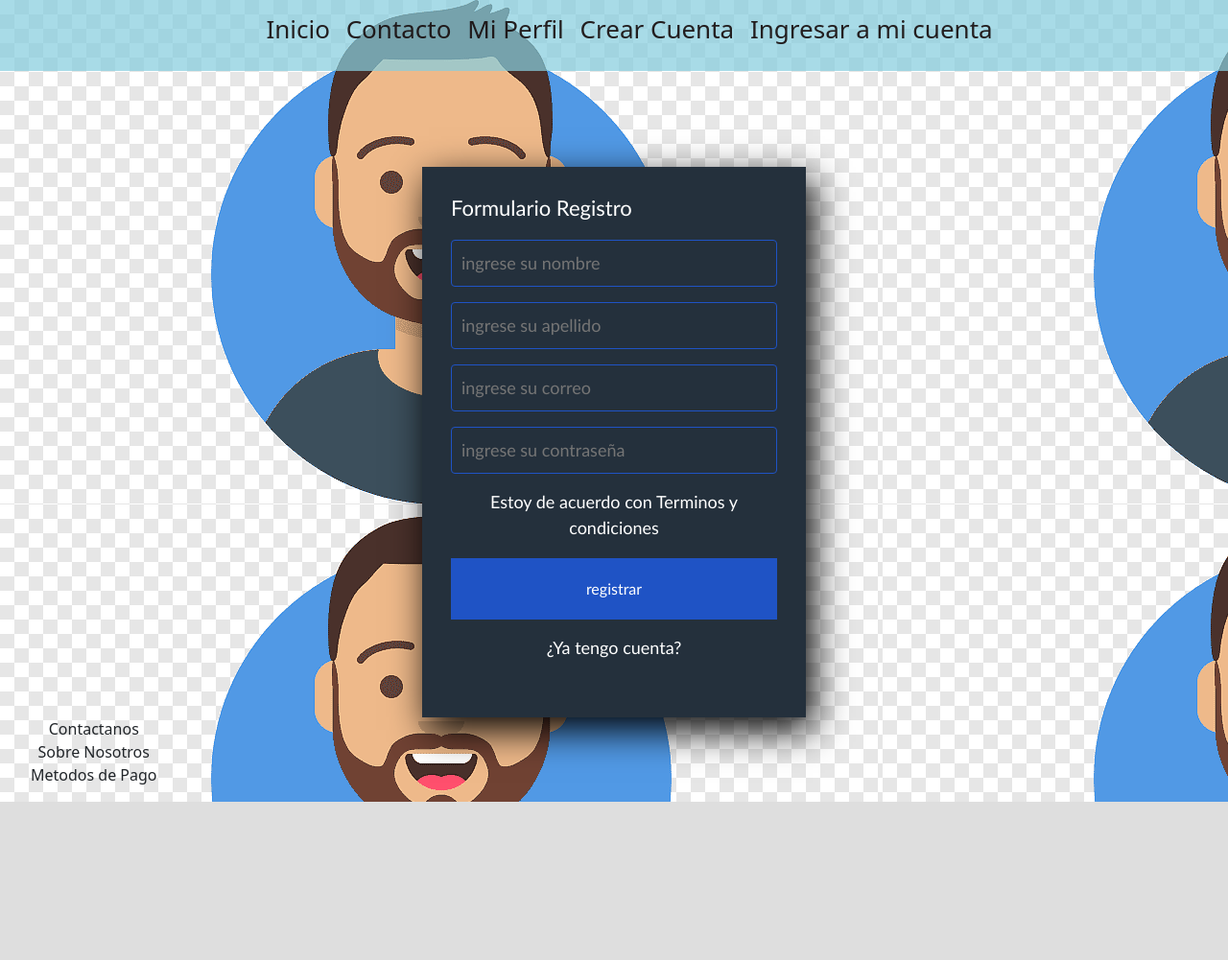
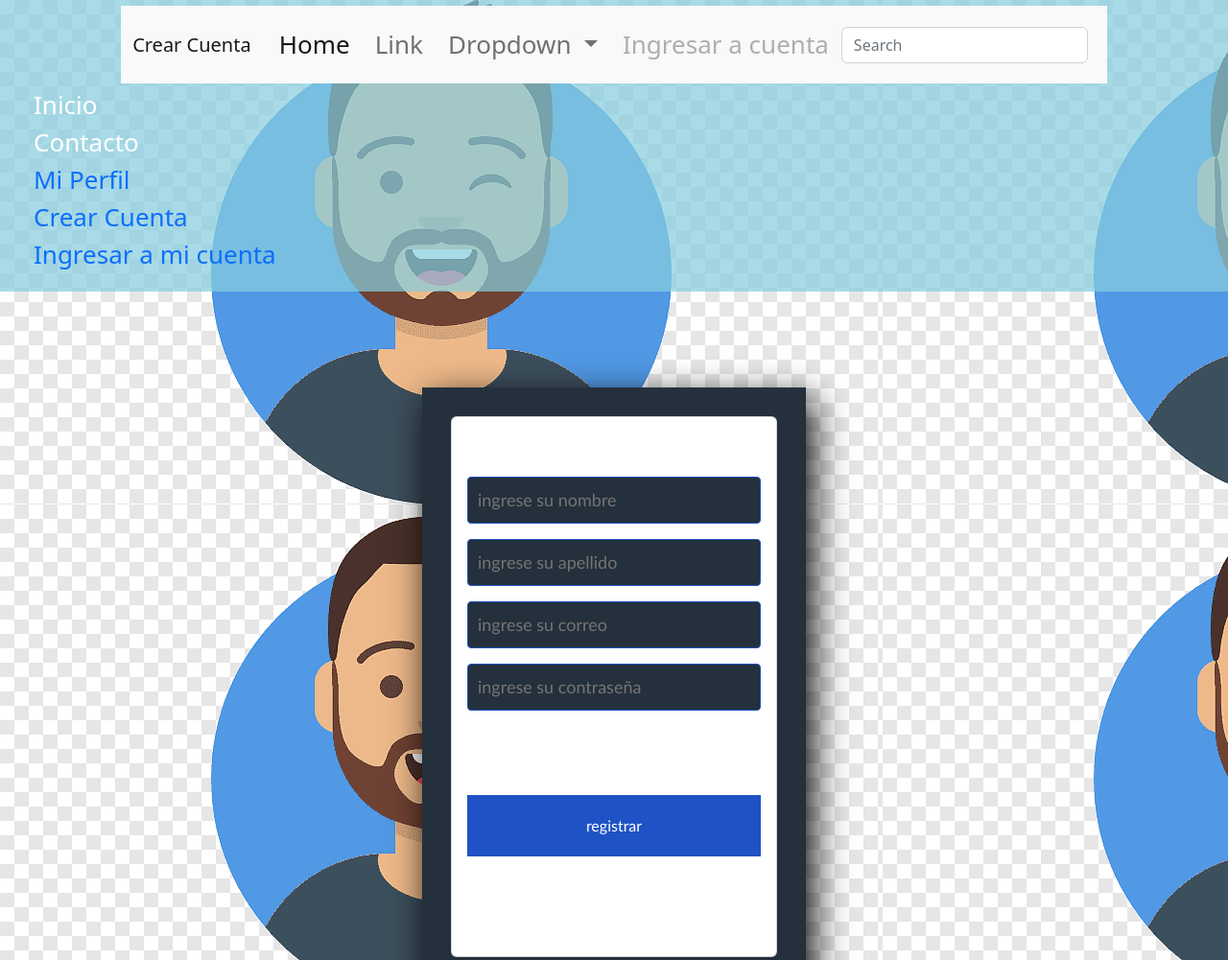
Before and after one commit to matiasmo996/preentrega2-matiasmoreno, a plain HTML site: page pages/registrarme.html in a window 1280 px wide. Shown: the top 1001 px of the page at 96% size. Before the commit the page ends 836 px from the top, so only its background shows below. Drawn offline with Linux system fonts and the light colour scheme; files that its build step writes are made by us from their sources.

Commit message:
index y pagina de registro responsive

```diff
--- a/pages/registrarme.html
+++ b/pages/registrarme.html
@@ -10,10 +10,44 @@
 </head>
 <body class="bodyform">
 <header>
-<nav>
+<nav class="navbar navbar-expand-lg bg-light">
+        <div class="container-fluid">
+          <a class="navbar-brand" href="#">Crear Cuenta</a>
+          <button class="navbar-toggler" type="button" data-bs-toggle="collapse" data-bs-target="#navbarSupportedContent" aria-controls="navbarSupportedContent" aria-expanded="false" aria-label="Toggle navigation">
+            <span class="navbar-toggler-icon"></span>
+          </button>
+          <div class="collapse navbar-collapse" id="navbarSupportedContent">
+            <ul class="navbar-nav me-auto mb-2 mb-lg-0">
+              <li class="nav-item">
+                <a class="nav-link active" aria-current="page" href="#">Home</a>
+              </li>
+              <li class="nav-item">
+                <a class="nav-link" href="#">Link</a>
+              </li>
+              <li class="nav-item dropdown">
+                <a class="nav-link dropdown-toggle" href="#" role="button" data-bs-toggle="dropdown" aria-expanded="false">
+                  Dropdown
+                </a>
+                <ul class="dropdown-menu">
+                  <li><a class="dropdown-item" <a href="./index.html">Inicio</a></li>
+                  <li><a class="dropdown-item" href="#">Contacto</a></li>
+                  <li><hr class="dropdown-divider"></li>
+                  <li><a class="dropdown-item" href="#">Mi Perfil</a></li>
+                </ul>
+              </li>
+              <li class="nav-item">
+                <a class="nav-link disabled">Ingresar a cuenta</a>
+              </li>
+            </ul>
+            <form class="d-flex" role="search">
+              <input class="form-control me-2" type="search" placeholder="Search" aria-label="Search">
+            </form>
+          </div>
+        </div>
+      </nav>
     <ul>
-        <li><a href="./index.html">Inicio</a></li>
-        <li><a href="./pages/contacto.html">Contacto</a></li>
+        <li>Inicio</a></li>
+        <li><a>Contacto</a></li>
         <li><a href="./miperfil.html">Mi Perfil</a></li>
         <li><a href="./registrarme.html">Crear Cuenta</a></li>
         <li><a href="../ingresar.html">Ingresar a mi cuenta</a></li>
@@ -25,7 +59,10 @@
 </header>
 <main>
 
-    <section class="form-register">
+    <section class="form-register" class="d-flex justify-content-center">
+        <div class="card col sm-6 p-3">
+        <div class="mb-3">
+            <form>
         <h4>Formulario Registro</h4>
         <input class="controls" type="text" name="nombres"id="nombres" placeholder="ingrese su nombre">
         <input class="controls"type="text" name="apellidos" id="apellidos" placeholder="ingrese su apellido">
@@ -34,6 +71,10 @@
         <p>Estoy de acuerdo con <a href="#">Terminos y condiciones</a></p>
         <input class="boton" type="submit"value="registrar">
         <p><a href="#">¿Ya tengo cuenta?</a></p>
+        </div>
+    </form>
+    </div>
+    </div>
     </section>
 </main>
 <footer class="footerboton">
```
